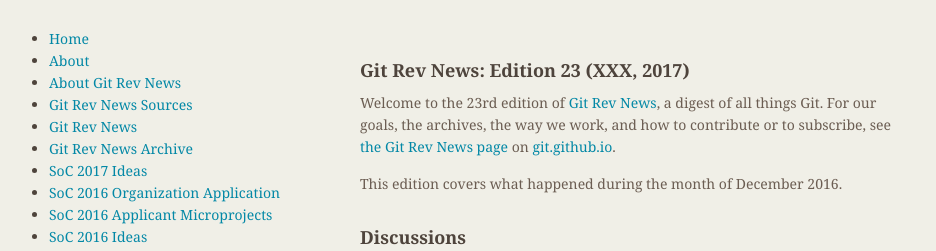
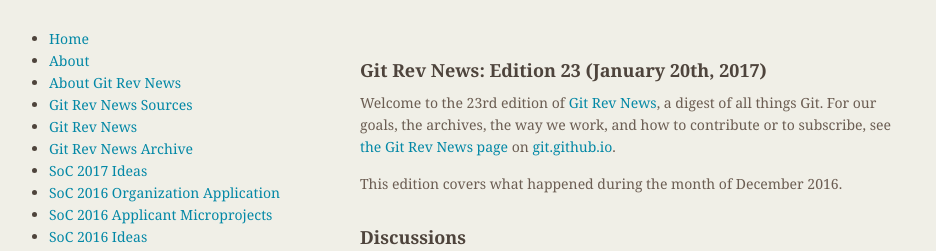
Before and after one commit to git/git.github.io, a Jekyll site: the page built from rev_news/drafts/edition-23.md, in a window 1280 px wide. Shown: the top 251 px of the page, without its empty margins (174-1110 px from the left). Built offline with Jekyll 4.4.1, drawn with Linux system fonts in a browser that asks for light colours.

Commit message:
rn-23: set publication date to Friday January 20th

```diff
--- a/rev_news/drafts/edition-23.md
+++ b/rev_news/drafts/edition-23.md
@@ -1,13 +1,13 @@
 ---
-title: Git Rev News Edition 23 (XXX, 2017)
+title: Git Rev News Edition 23 (January 20th, 2017)
 layout: default
-date: 2017-01-11 12:06:51 +0100
+date: 2017-01-20 12:06:51 +0100
 author: chriscool
 categories: [news]
 navbar: false
 ---
 
-## Git Rev News: Edition 23 (XXX, 2017)
+## Git Rev News: Edition 23 (January 20th, 2017)
 
 Welcome to the 23rd edition of [Git Rev News](https://git.github.io/rev_news/rev_news/),
 a digest of all things Git. For our goals, the archives, the way we work, and how to contribute or to
```
